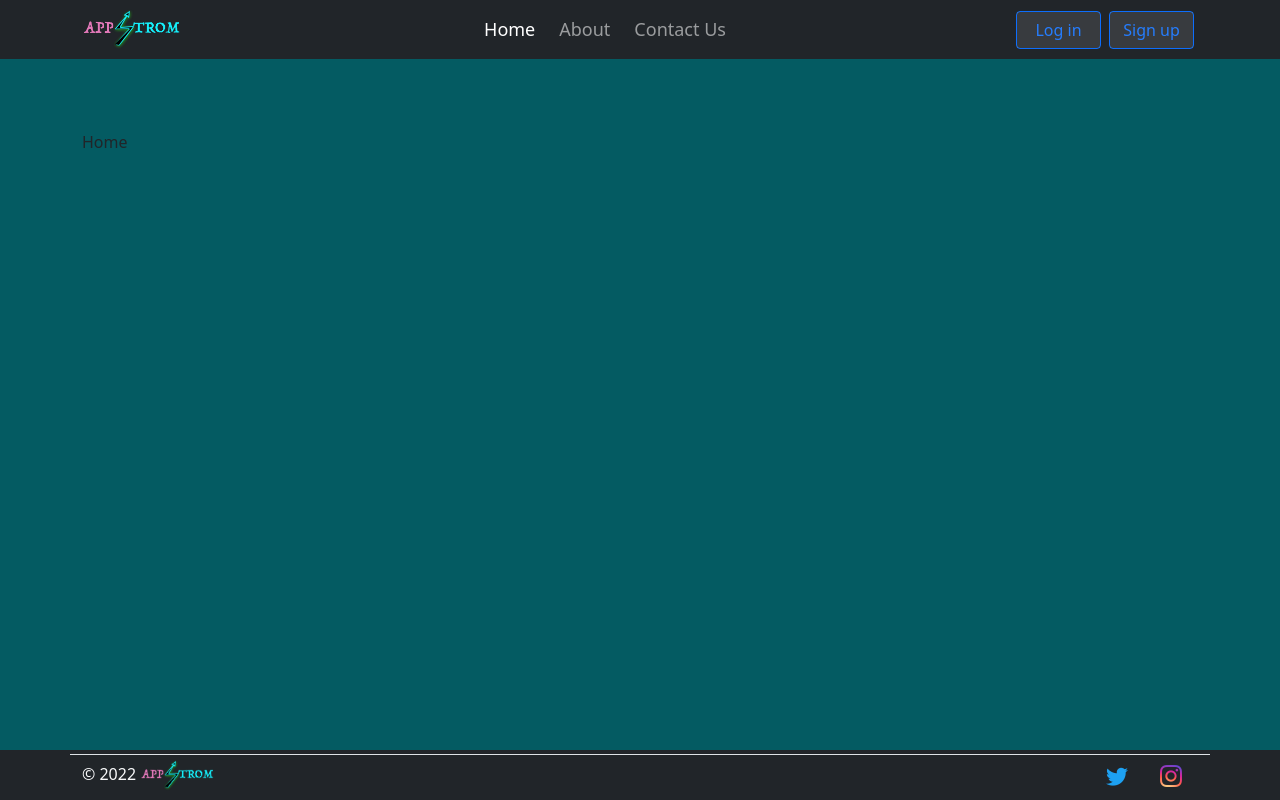
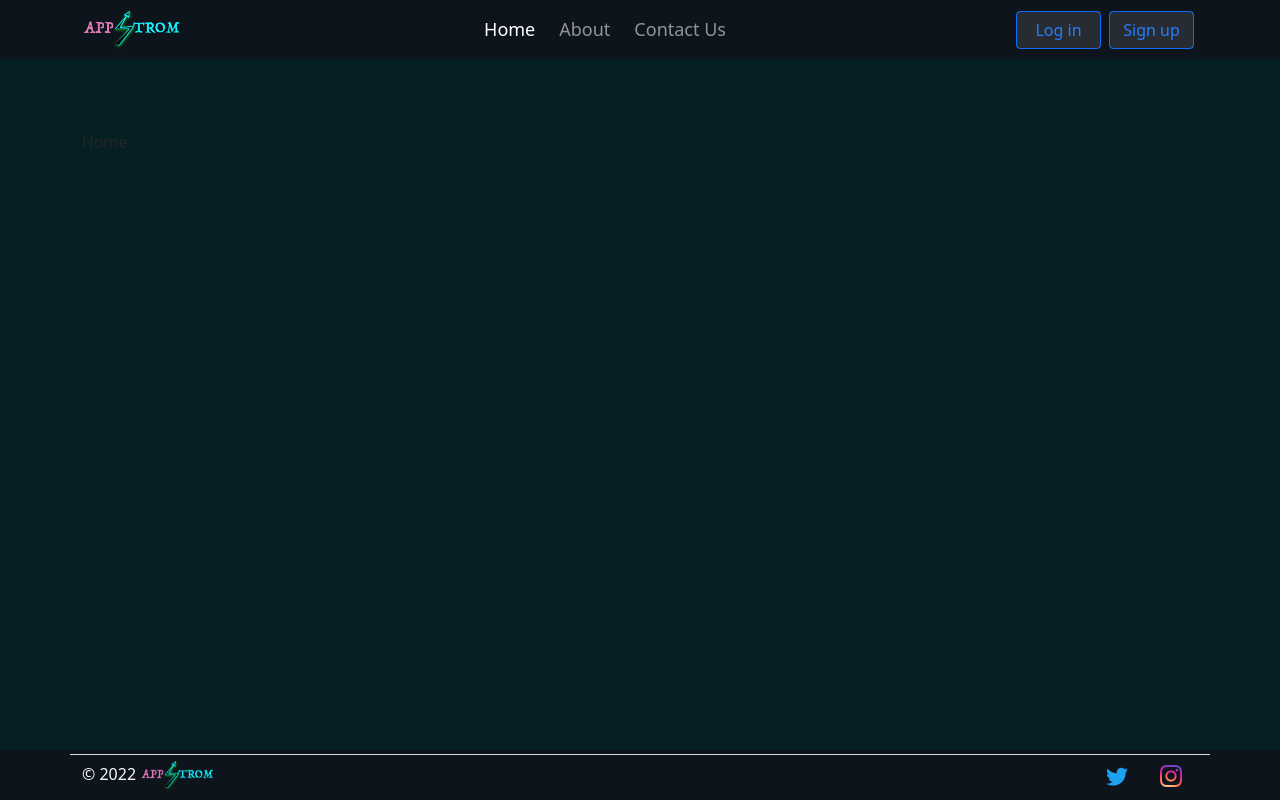
Before and after one commit to shivamanand-dev/appstrom-reactJS, a React (Create React App) app: page / in a window 1280 px wide. Built offline with nearby package versions, Linux system fonts and the light colour scheme; no server answers.

Commit message:
background color changed

```diff
--- a/public/index.html
+++ b/public/index.html
@@ -29,7 +29,7 @@
     <style>
       .mainBackground {
         /* background: hsl(210deg,30%,8%); */
-        background: #045B62;
+        background: #061f22;
         height: 100vh;
         position: relative;
         z-index: -1;
--- a/src/components/GlobalUi/Footer.js
+++ b/src/components/GlobalUi/Footer.js
@@ -17,7 +17,7 @@ const Footer = () => {
         }}
       ></div>
       <div>
-        <footer className="bg-dark py-1 text-light">
+        <footer className="py-1 text-light" style={{background: "hsl(210deg,30%,8%)"}}>
           <div className="container d-flex flex-wrap justify-content-between align-items-center py-1 border-top">
             <div className="col-md-4 d-flex align-items-center">
               <Link
--- a/src/components/GlobalUi/MainNavbar.js
+++ b/src/components/GlobalUi/MainNavbar.js
@@ -17,21 +17,21 @@ const MainNavbar = () => {
   };
 
   return (
-    <div>
+    <div >
       <Navbar
         collapseOnSelect
         expand="lg"
-        bg={`${
+        // bg={`${
+        //   location.pathname === "/login" || location.pathname === "/signup"
+        //     ? " "
+        //     : "dark"
+        // }`}
+        variant={`${
           location.pathname === "/login" || location.pathname === "/signup"
-            ? " "
+            ? "dark"
             : "dark"
         }`}
-        variant={`${
-          location.pathname === "/login" || location.pathname === "/signup"
-            ? "light"
-            : "dark"
-        }`}
-        className="fixed-top"
+        className="fixed-top" style={{background: "hsl(210deg,30%,8%)"}}
       >
         <Container className="container">
           {/* <Navbar.Brand style={{ fontSize: "25px", fontWeight: "500" }}> */}
```
